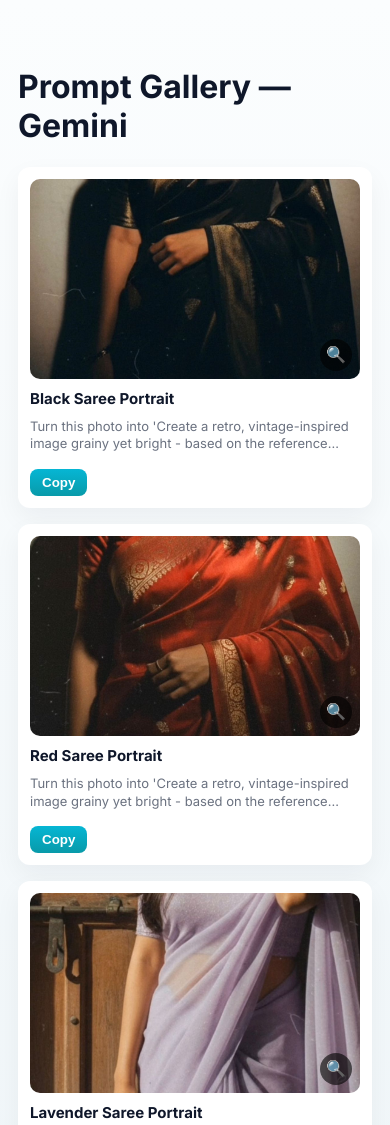
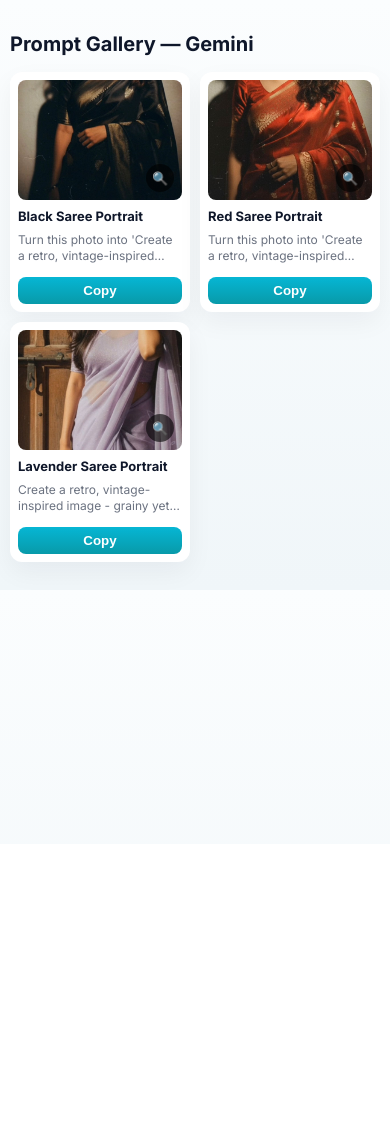
Before and after one commit to nims-patel-work/prompt-gallery, a plain HTML site: page index.html in a window 390 px wide. Shown: the top 1125 px of the page. After the commit the page ends 844 px from the top, so only its background shows below. Drawn offline with Linux system fonts and the light colour scheme.

Commit message:
Update11 index.html

```diff
--- a/index.html
+++ b/index.html
@@ -13,52 +13,92 @@
     --accent:#06b6d4;
     --accent-dark:#089aa9;
     --radius:12px;
+    --gap:12px;
   }
   *{box-sizing:border-box}
   body{margin:0;font-family:"Inter",system-ui,Arial;background:linear-gradient(180deg,#fbfdfe,#f0f6f9);color:#0f172a}
-  .wrap{max-width:1200px;margin:28px auto;padding:18px}
+  .wrap{max-width:1200px;margin:18px auto;padding:12px}
 
-  .grid{display:grid;gap:16px;margin-top:16px;grid-template-columns:repeat(auto-fill,minmax(260px,1fr))}
-  .card{background:var(--card);border-radius:var(--radius);padding:12px;display:flex;flex-direction:column;gap:10px;
-    box-shadow:0 10px 26px rgba(11,22,38,0.05);position:relative}
-  .imgwrap{position:relative;width:100%;height:200px;border-radius:10px;overflow:hidden}
-  .thumb{width:100%;height:100%;object-fit:cover;object-position:bottom right}
+  h1{margin:0;font-size:20px;font-weight:700;padding:4px 0}
+
+  /* GRID: desktop many columns, but FORCE 2 columns on narrow screens */
+  .grid{
+    display:grid;
+    gap:var(--gap);
+    margin-top:12px;
+    grid-template-columns: repeat(auto-fill, minmax(200px, 1fr));
+  }
+
+  /* desktop large */
+  @media (min-width:1200px){
+    .grid{ grid-template-columns: repeat(4, 1fr); }
+  }
+  @media (min-width:900px) and (max-width:1199px){
+    .grid{ grid-template-columns: repeat(3, 1fr); }
+  }
+  @media (min-width:600px) and (max-width:899px){
+    .grid{ grid-template-columns: repeat(2, 1fr); }
+  }
+
+  /* < 600px (mobile): force 2 columns */
+  @media (max-width:599px){
+    .grid{
+      grid-template-columns: repeat(2, 1fr);
+      gap:10px;
+    }
+    .wrap{padding:10px}
+  }
+
+  .card{background:var(--card);border-radius:var(--radius);padding:10px;display:flex;flex-direction:column;gap:8px;
+    box-shadow:0 10px 26px rgba(11,22,38,0.05);position:relative;min-height:220px;overflow:hidden}
+  .imgwrap{position:relative;width:100%;height:140px;border-radius:8px;overflow:hidden}
+  .thumb{width:100%;height:100%;object-fit:cover;object-position:bottom right;display:block}
 
   /* expand icon */
   .expandBtn{
-    position:absolute;bottom:8px;right:8px;
-    background:rgba(0,0,0,0.6);border:none;color:#fff;
-    width:32px;height:32px;border-radius:50%;cursor:pointer;
-    display:flex;align-items:center;justify-content:center;
-    font-size:16px;line-height:1;
+    position:absolute;bottom:8px;right:8px;background:rgba(0,0,0,0.6);border:none;color:#fff;
+    width:30px;height:30px;border-radius:50%;cursor:pointer;display:flex;align-items:center;justify-content:center;font-size:14px;
   }
   .expandBtn:hover{background:rgba(0,0,0,0.75)}
 
-  .title{font-weight:700;font-size:15px}
-  .prompt{font-size:13px;color:var(--muted);line-height:1.35;overflow:hidden;
-    display:-webkit-box;-webkit-box-orient:vertical;-webkit-line-clamp:2}
+  .title{font-weight:700;font-size:14px}
+  .prompt{
+    font-size:13px;color:var(--muted);line-height:1.3;overflow:hidden;
+    display:-webkit-box;-webkit-box-orient:vertical;-webkit-line-clamp:2;
+  }
 
   .actions{margin-top:6px}
-  .copyBtn{padding:6px 12px;border-radius:8px;border:none;background:linear-gradient(180deg,var(--accent),var(--accent-dark));
-    color:#fff;font-weight:600;cursor:pointer}
+  .copyBtn{
+    padding:6px 10px;border-radius:8px;border:none;background:linear-gradient(180deg,var(--accent),var(--accent-dark));
+    color:#fff;font-weight:600;cursor:pointer;width:100%;
+  }
   .copyBtn.copied{background:linear-gradient(180deg,#10b981,#059669)}
 
   /* modal */
   .modal{position:fixed;inset:0;background:rgba(0,0,0,0.7);display:none;align-items:center;justify-content:center;z-index:1000}
   .modal.show{display:flex}
-  .modal-content{background:#000;padding:10px;border-radius:8px;max-width:95%;max-height:90%}
-  .modal-content img{max-width:100%;max-height:80vh;object-fit:contain}
+  .modal-content{background:#000;padding:8px;border-radius:8px;max-width:95%;max-height:90%;display:flex;flex-direction:column;align-items:center}
+  .modal-content img{max-width:100%;max-height:80vh;object-fit:contain;border-radius:6px}
   .closeModal{display:block;margin:8px auto 0;background:#fff;border:none;padding:6px 12px;border-radius:6px;cursor:pointer;font-weight:600}
+
+  /* small tweaks for very small phones */
+  @media (max-width:420px){
+    .imgwrap{height:120px}
+    .card{min-height:200px;padding:8px}
+    .title{font-size:13px}
+    .prompt{font-size:12px}
+    .expandBtn{width:28px;height:28px;font-size:13px}
+  }
 </style>
 </head>
 <body>
   <div class="wrap">
     <h1>Prompt Gallery — Gemini</h1>
-    <div id="grid" class="grid"></div>
+    <div id="grid" class="grid" aria-live="polite"></div>
   </div>
 
   <!-- modal -->
-  <div id="modal" class="modal">
+  <div id="modal" class="modal" role="dialog" aria-hidden="true">
     <div class="modal-content">
       <img id="modalImg" src="" alt="Full view">
       <button id="closeModal" class="closeModal">Close</button>
@@ -67,48 +107,81 @@
 
 <script>
 const PROMPTS_JSON_URL = 'prompts.json';
-const grid=document.getElementById('grid');
-const modal=document.getElementById('modal');
-const modalImg=document.getElementById('modalImg');
-const closeModal=document.getElementById('closeModal');
-let DATA=[];
+const grid = document.getElementById('grid');
+const modal = document.getElementById('modal');
+const modalImg = document.getElementById('modalImg');
+const closeModal = document.getElementById('closeModal');
 
-function el(t,c){const e=document.createElement(t);if(c)e.className=c;return e;}
-function flash(btn){btn.classList.add('copied');btn.textContent='Copied ✓';setTimeout(()=>{btn.classList.remove('copied');btn.textContent='Copy'},1000);}
+let DATA = [];
 
+function el(tag, cls){ const e = document.createElement(tag); if(cls) e.className = cls; return e; }
+function flash(btn){ btn.classList.add('copied'); btn.textContent = 'Copied ✓'; setTimeout(()=>{ btn.classList.remove('copied'); btn.textContent = 'Copy' }, 1000); }
+
+/* render cards */
 function render(items){
-  grid.innerHTML='';
+  grid.innerHTML = '';
+  if(!items || !items.length){ const m = el('div'); m.style.color = '#6b7280'; m.textContent = 'No prompts found.'; grid.appendChild(m); return; }
+
   items.forEach(it=>{
-    const card=el('div','card');
-    const iw=el('div','imgwrap');
-    const img=el('img','thumb');img.src=it.image;img.alt=it.title||'img';
-    const expand=el('button','expandBtn');expand.innerHTML='🔍';
-    expand.addEventListener('click',e=>{e.stopPropagation();openModal(it.image)});
-    iw.appendChild(img);iw.appendChild(expand);
+    const card = el('div','card');
 
-    const title=el('div','title');title.textContent=it.title;
-    const prompt=el('div','prompt');prompt.textContent=it.prompt;
+    const iw = el('div','imgwrap');
+    const img = el('img','thumb'); img.src = it.image || ''; img.alt = it.title || 'image';
+    img.onerror = ()=>{ img.src = 'https://via.placeholder.com/800x600?text=No+Image' };
 
-    const actions=el('div','actions');
-    const copyBtn=el('button','copyBtn');copyBtn.textContent='Copy';
-    copyBtn.addEventListener('click',async()=>{await navigator.clipboard.writeText(it.prompt);flash(copyBtn)});
+    const expand = el('button','expandBtn'); expand.innerHTML = '🔍';
+    expand.addEventListener('click', e => { e.stopPropagation(); openModal(it.image); });
+
+    iw.appendChild(img);
+    iw.appendChild(expand);
+
+    const title = el('div','title'); title.textContent = it.title || 'Untitled';
+    const prompt = el('div','prompt'); prompt.textContent = it.prompt || '';
+
+    const actions = el('div','actions');
+    const copyBtn = el('button','copyBtn'); copyBtn.textContent = 'Copy';
+    copyBtn.addEventListener('click', async (e) => {
+      e.stopPropagation();
+      try{ await navigator.clipboard.writeText(it.prompt || ''); flash(copyBtn); } catch(err){ console.error('copy failed', err); }
+    });
+
     actions.appendChild(copyBtn);
 
-    card.appendChild(iw);card.appendChild(title);card.appendChild(prompt);card.appendChild(actions);
+    card.appendChild(iw);
+    card.appendChild(title);
+    card.appendChild(prompt);
+    card.appendChild(actions);
+
     grid.appendChild(card);
   });
 }
 
-function openModal(src){modalImg.src=src;modal.classList.add('show')}
-closeModal.addEventListener('click',()=>modal.classList.remove('show'));
-modal.addEventListener('click',e=>{if(e.target===modal)modal.classList.remove('show')});
+/* modal */
+function openModal(src){ modalImg.src = src || ''; modal.classList.add('show'); modal.setAttribute('aria-hidden','false'); }
+closeModal.addEventListener('click', ()=> { modal.classList.remove('show'); modal.setAttribute('aria-hidden','true'); });
+modal.addEventListener('click', (e) => { if(e.target === modal) { modal.classList.remove('show'); modal.setAttribute('aria-hidden','true'); } });
 
+/* load prompts.json */
 async function loadData(){
   try{
-    const res=await fetch(PROMPTS_JSON_URL);DATA=await res.json();
-  }catch{DATA=[{title:'Sample',prompt:'Test prompt',image:'https://via.placeholder.com/600x400'}]}
+    const res = await fetch(PROMPTS_JSON_URL, {cache:'no-store'});
+    if(!res.ok) throw new Error('no remote JSON');
+    const txt = await res.text();
+    const j = JSON.parse(txt);
+    if(!Array.isArray(j)) throw new Error('remote JSON not array');
+    DATA = j;
+  }catch(err){
+    console.warn('Using fallback sample data —', err.message);
+    DATA = [
+      { id:'p1', title:'Black Saree Portrait', prompt:"Turn this photo into a retro, vintage-inspired image...", image:'images/1.jpeg' },
+      { id:'p2', title:'Red Saree Portrait', prompt:"Turn this photo into a retro, vintage-inspired image...", image:'images/2.jpeg' },
+      { id:'p3', title:'Lavender Saree Portrait', prompt:"Create a retro, vintage-inspired image...", image:'images/3.jpeg' }
+    ];
+  }
   render(DATA);
 }
+
+/* init */
 loadData();
 </script>
 </body>
```
